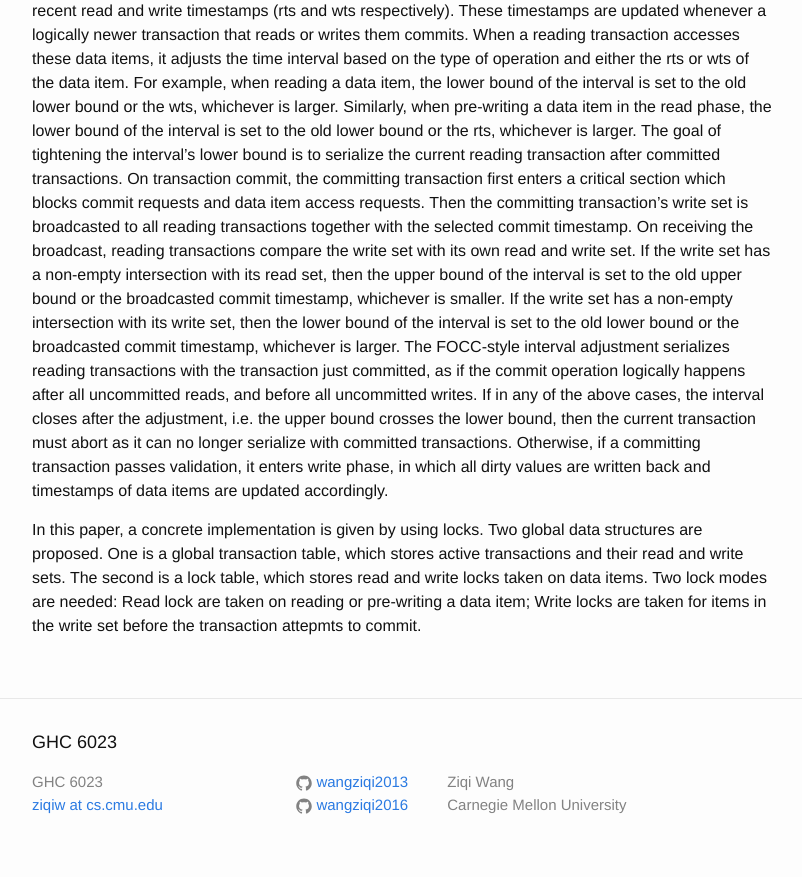
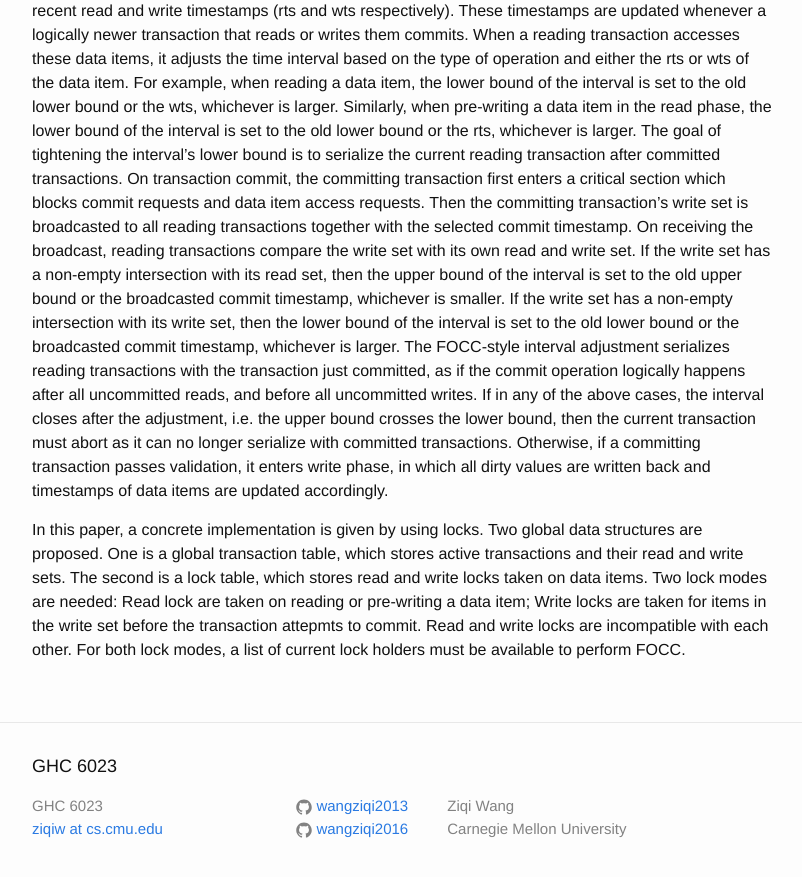
Before and after one commit to wangziqi2013/wangziqi2013.github.io, a Jekyll site: the page built from _posts/2018-04-09-Using-Dym-Adj-of-Serialization-Order-for-Real-Time-DBMS.markdown, in a window 1280 px wide and 900 px high, scrolled down 766 px. Shown: the top 877 px of the window, without its empty margins (238-1040 px from the left). Built offline with Jekyll 4.4.1, drawn with Linux system fonts in a browser that asks for light colours.

Commit message:
Finish lock description

```diff
--- a/_posts/2018-04-09-Using-Dym-Adj-of-Serialization-Order-for-Real-Time-DBMS.markdown
+++ b/_posts/2018-04-09-Using-Dym-Adj-of-Serialization-Order-for-Real-Time-DBMS.markdown
@@ -46,4 +46,5 @@ In this paper, a concrete implementation is given by using locks. Two global dat
 a global transaction table, which stores active transactions and their read and write sets. The second is a lock
 table, which stores read and write locks taken on data items. Two lock modes are needed: Read lock are taken on
 reading or pre-writing a data item; Write locks are taken for items in the write set before the transaction attepmts
-to commit.
+to commit. Read and write locks are incompatible with each other. For both lock modes, a list of current lock holders
+must be available to perform FOCC.
```
